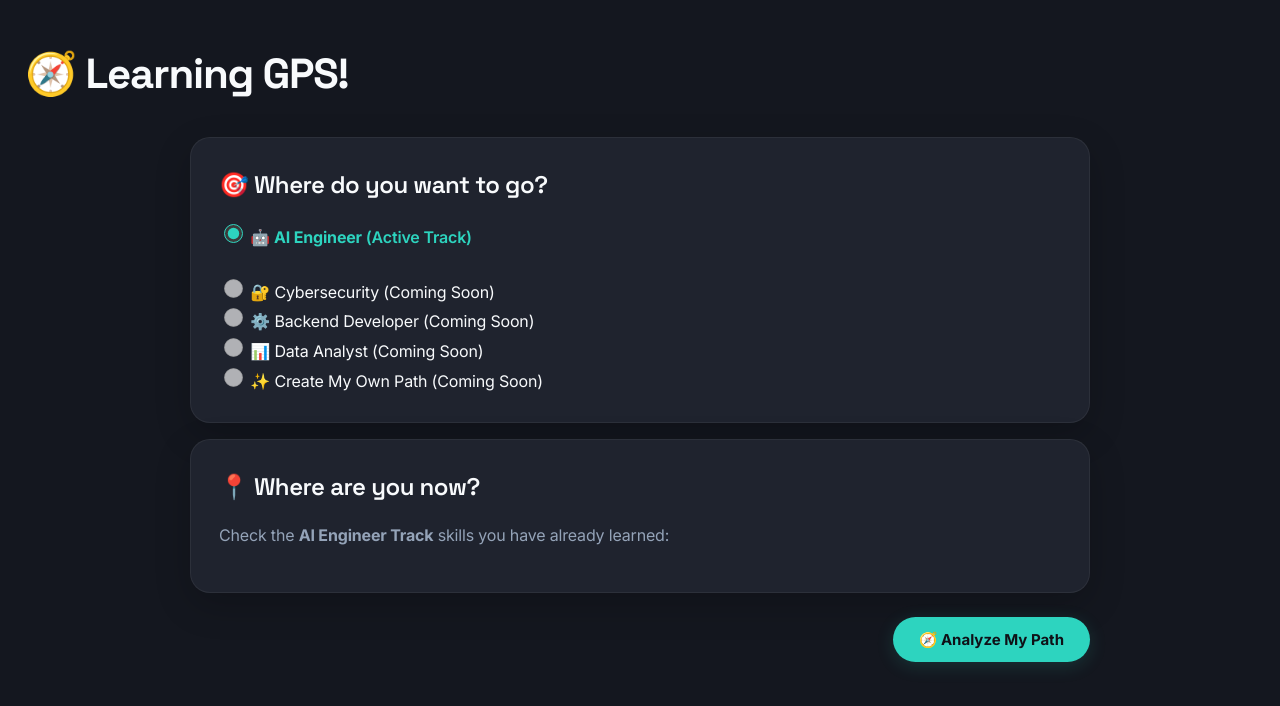
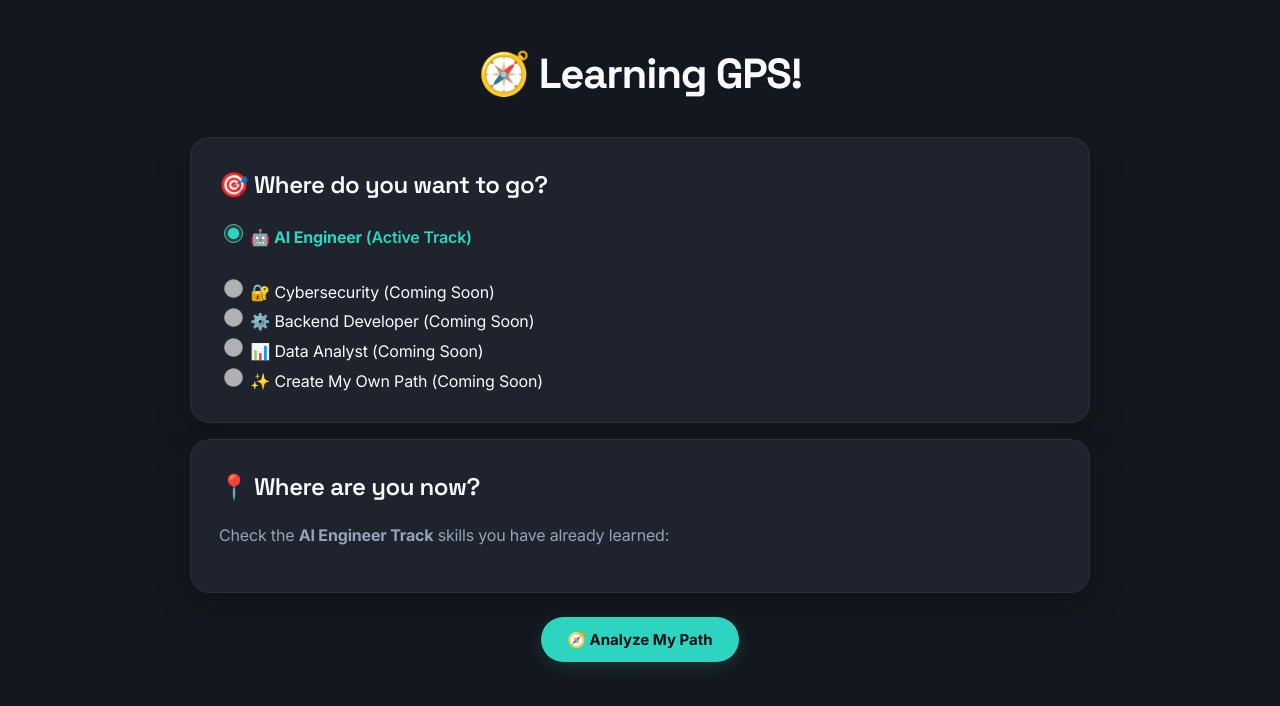
Before and after one commit to yelzz-hub/learning-gps, a Flask app: template templates/index.html in a window 1280 px wide. Shown: the top 706 px of the page. Run offline with Flask 3, Linux system fonts and the light colour scheme; the template is opened without the code that fills it, so the values that code supplies are empty.

Commit message:
Improve UI layout and styling

```diff
--- a/static/style.css
+++ b/static/style.css
@@ -76,6 +76,8 @@ h1 {
     margin: 0 0 30px;
 
     color: var(--text-main);
+
+    text-align: center;
 }
 
 h2 {
@@ -238,7 +240,7 @@ form[action="/analyze"] .submit-area {
     width: 80%;
     max-width: 900px;
     margin: 24px auto;
-    text-align: right;
+    text-align: center;
 }
 
 form[action="/analyze"] button {
@@ -401,3 +403,8 @@ textarea:focus {
     color: var(--accent-teal);
     transform: translateY(-2px);
 }
+
+.back-button-area {
+    text-align: center;
+    margin: 24px 0;
+}
```
Also changed, not shown: templates/result.html (+5 -3 lines).
